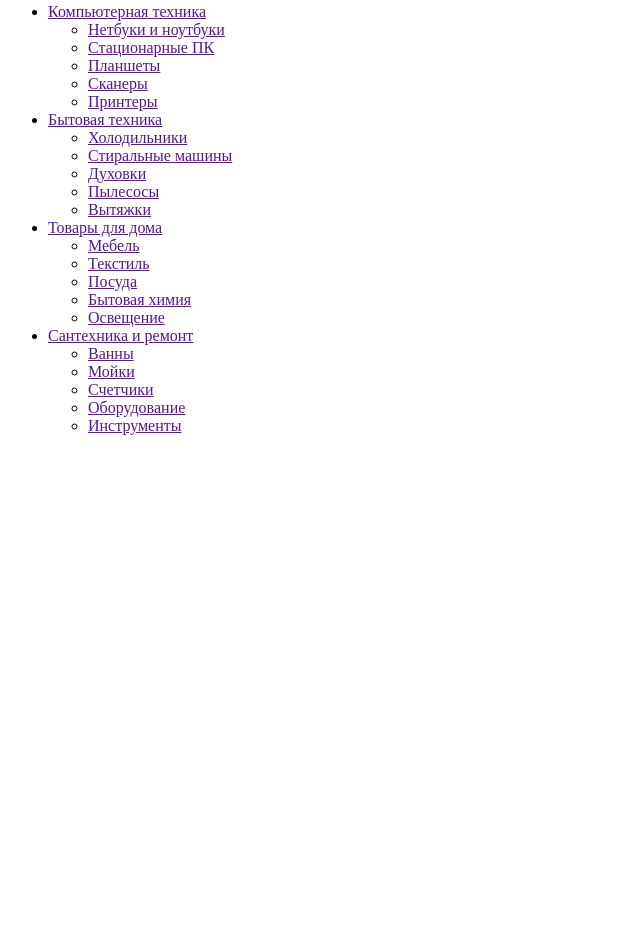
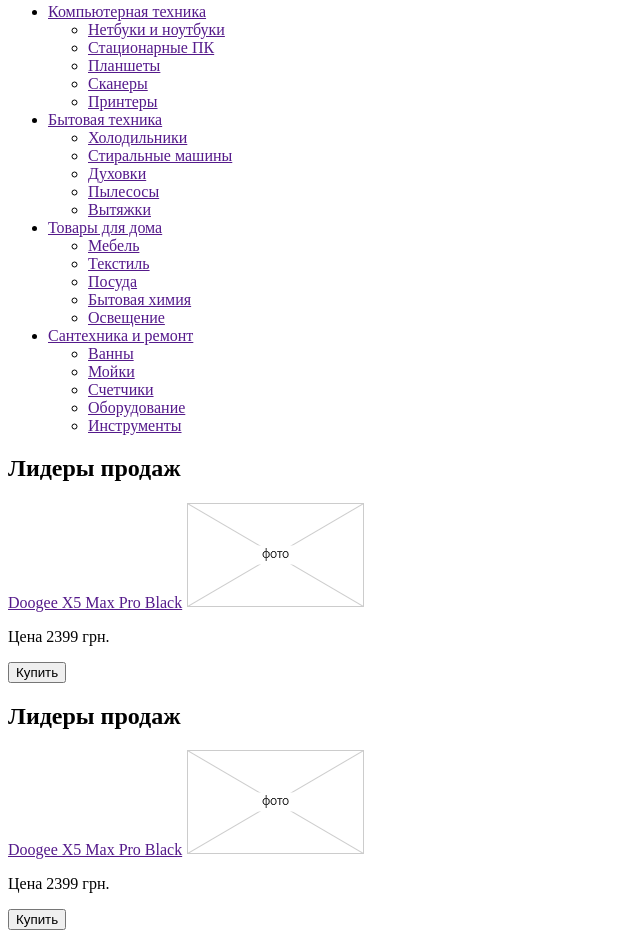
Before and after one commit to Free4evo/internet-shop, a plain HTML site: page index.html in a window 1280 px wide. Shown: the part 336-1274 px from the top of the page, without its empty margins (0-640 px from the left). Before the commit the page ends 800 px from the top, so only its background shows below. Drawn offline with Linux system fonts and the light colour scheme.

Commit message:
add aside sellingLeader

```diff
--- a/index.html
+++ b/index.html
@@ -88,5 +88,17 @@
                 </li>
             </ul>
         </section>
+        <aside class="sellingLeader">
+            <h2>Лидеры продаж</h2>
+            <a href="">Doogee X5 Max Pro Black</a>
+            <a href=""><img src="./assets/img/foto.png" alt="foto Doogee X5 Max Pro Black"></a>
+            <p>Цена 2399 грн.</p>
+            <button type="button" class="buttonBuy">Купить</button>
+            <h2>Лидеры продаж</h2>
+            <a href="">Doogee X5 Max Pro Black</a>
+            <a href=""><img src="./assets/img/foto.png" alt="foto Doogee X5 Max Pro Black"></a>
+            <p>Цена 2399 грн.</p>
+            <button type="button" class="buttonBuy">Купить</button>
+        </aside>
     </body>
 </html>
```
Also changed, not shown: assets/img/foto.png (added).
